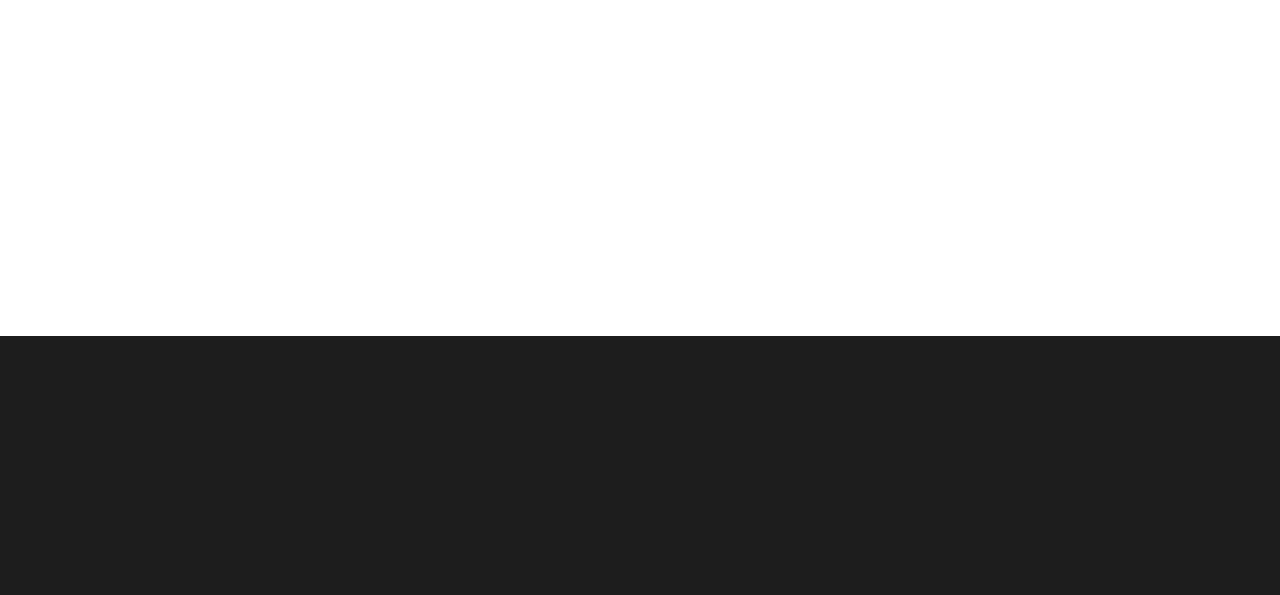
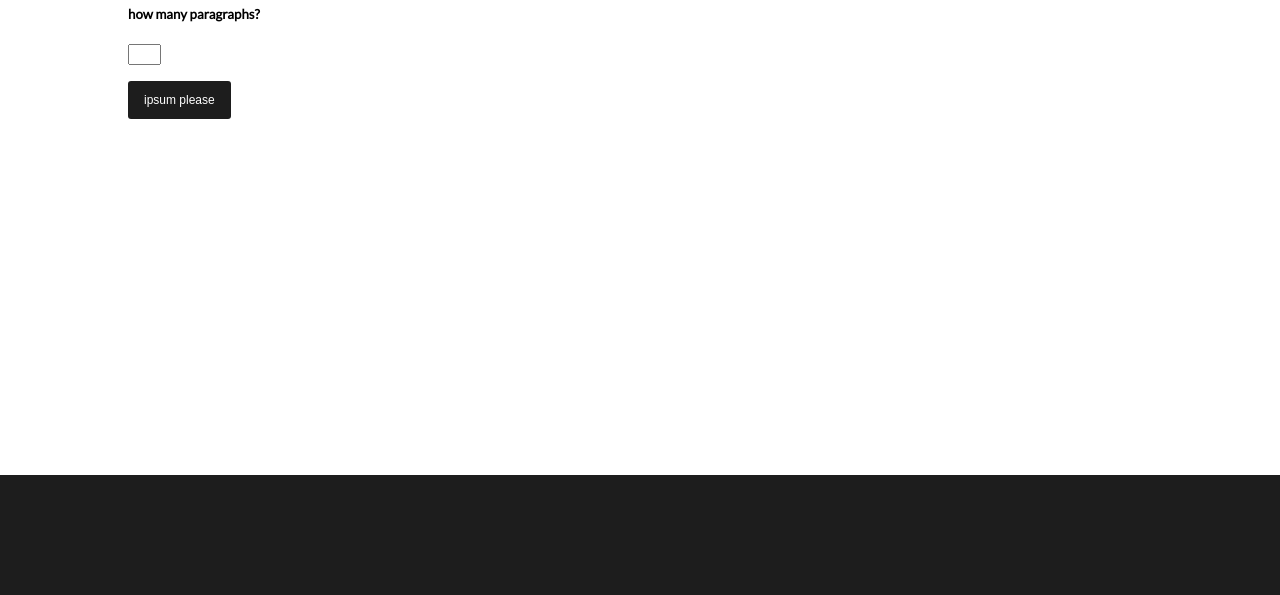
Before and after one commit to rhamill1/farmers_market_ipsum, a plain HTML site: page index.html in a window 1280 px wide. Shown: the part 611-1206 px from the top of the page. Drawn offline with nearby package versions, Linux system fonts and the light colour scheme.

Commit message:
adds form input for paragraph

```diff
--- a/index.html
+++ b/index.html
@@ -1,6 +1,6 @@
 <html>
 <head>
-  <title>Farmers Market Ipsum</title>
+  <title>Farmers' Market Ipsum</title>
 
   <link rel="stylesheet" type="text/css" href="public/styles/styles.css">
   <link href="https://fonts.googleapis.com/css?family=Lato|Open+Sans|Playfair+Display|Raleway" rel="stylesheet">
@@ -23,7 +23,12 @@
     </h3>
   </div>
   <div class='content-section'>
-    <h1>you're on the index page</h1>
+    <h1>make some ipsum</h1>
+    <h5>how many paragraphs?</h5>
+    <form>
+      <input type="number" id="form-number" min="1" max="5"><br>
+    </form>
+    <button id='gen-ipsum-btn'>ipsum please</button>
   </div>
   <footer>
   </footer>
--- a/public/js/app.js
+++ b/public/js/app.js
@@ -1,11 +1,19 @@
 console.log('app.js is loaded');
 
 $(document).ready(function(){
+
   $(window).stellar({
     horizontalScrolling: false
   });
 
+
+  $('#gen-ipsum-btn').on('click', function(formNumber){
+    var formNumber = document.getElementById('form-number').value;
+    console.log(formNumber);
+  });
+
 })
+
 
 $(window).scroll(function(){
   var fromTop = $(document).scrollTop();
--- a/public/styles/styles.css
+++ b/public/styles/styles.css
@@ -61,6 +61,26 @@ body {
 
 .content-section {
   height: 450px;
+  margin: 5em 8em;
+}
+
+button {
+  background: #1d1d1d;
+  color: white;
+  border: none;
+  font-size: 12px;
+  padding: 12px 16px;
+  border-radius: 3px;
+  transition-duration: 0.4s;
+}
+
+input[type='number'] {
+    -moz-appearance:textfield;
+}
+
+input::-webkit-outer-spin-button,
+input::-webkit-inner-spin-button {
+    -webkit-appearance: none;
 }
 
 footer {
@@ -76,3 +96,8 @@ footer {
 .black-bar a:hover {
   color: white;
 }
+
+button:hover {
+  background: #1abc9c;
+  cursor: pointer;
+}
```
